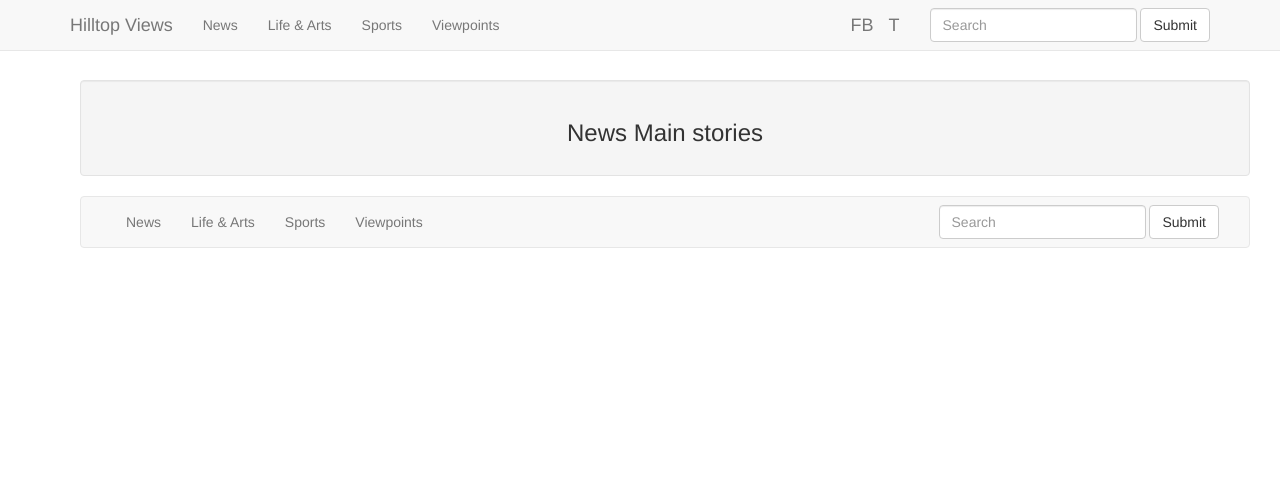
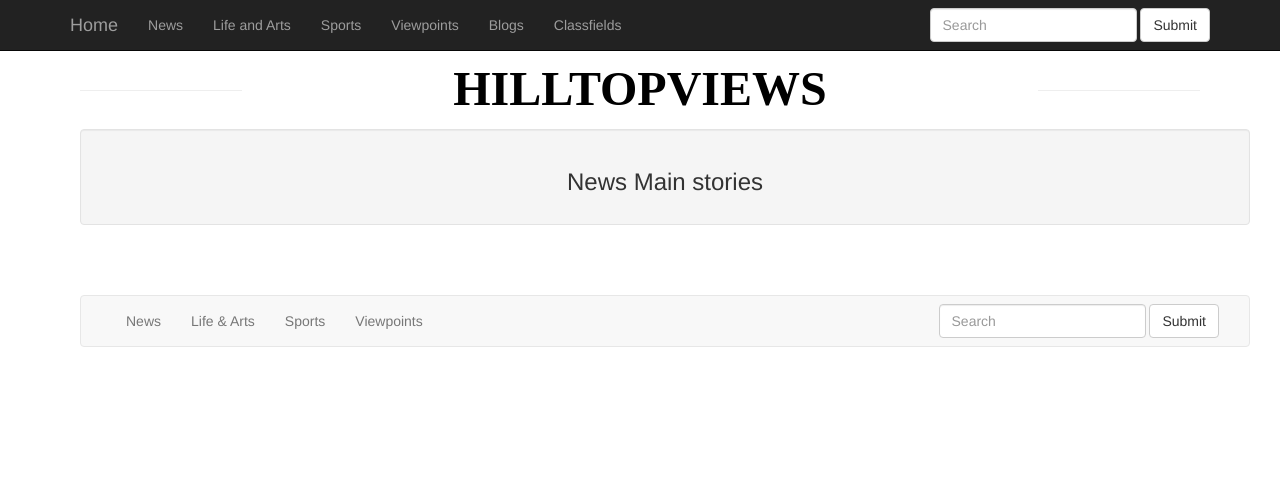
Before and after one commit to tlagrim/newspaper, a Django app: page /news in a window 1280 px wide. Shown: the top 496 px of the page. Run offline with Django 3.2, Linux system fonts and the light colour scheme; data comes from the database, SQL or seed files in the repository; some libraries are stand-ins or nearby versions.

Commit message:
Updated navbar & CSS
modified some css for the navbar
inserted Tim’s navbar and masthead with slight modifications

```diff
--- a/static/hilltopviews.css
+++ b/static/hilltopviews.css
@@ -47,3 +47,44 @@ div.main-feature-box {
   font-size: 18px;
   line-height: 20px;
 }
+
+/*!
+ * Start Bootstrap - Blog Post HTML Template (http://startbootstrap.com)
+ * Code licensed under the Apache License v2.0.
+ * For details, see http://www.apache.org/licenses/LICENSE-2.0.
+ */
+
+body {
+    padding-top: 50px; /* Required padding for .navbar-fixed-top. Remove if using .navbar-static-top. Change if height of navigation changes. */
+}
+
+footer {
+    margin: 50px 0;
+}
+
+.wide {
+    width:100%;
+    height:200px;
+    background-image:url("https://mail.google.com/mail/u/0/?ui=2&ik=efd922a208&view=fimg&th=14c04701ac43f497&attid=0.1&disp=inline&realattid=f_i73hpr3r0&safe=1&attbid=ANGjdJ8IvV7GPEFZtdQOW5VmBXeQzxUoCyBnDORaasSK4j_honx-TGgFkhYUniuTWJJaSrAH-a_VEUjDIrqfFQbsvXzFIvnaohRdvIjonFr29tLlkT-q_hJw0N6a04c&ats=1426003611157&rm=14c04701ac43f497&zw&sz=w1250-h509");
+    background-size:cover;
+}
+
+.wide img {
+    width:100%;
+}
+
+.logo {
+    color:#000000;
+    font-weight:800;
+    font-size:14pt;
+    padding:5px;
+    text-align:center;
+}
+
+.line {
+    padding-top:20px;
+    white-space:no-wrap;
+    overflow:hidden;
+    text-align:center;
+    text-color: #000000;
+}
--- a/templates/base.html
+++ b/templates/base.html
@@ -25,9 +25,9 @@
     <title>{% block title %}Newpaper Site{% endblock %}</title>
 </head>
 <body>
-	<header id="masthead">
+	<header>
 	{% block masthead %}
-			{% include "navbar-2.html" %}
+			{% include "navbar-home.html" %}
 	{% endblock %}
 	</header>
 
--- /dev/null
+++ b/templates/navbar-home.html
@@ -0,0 +1,56 @@
+ <div class="navbar navbar-inverse navbar-fixed-top">
+      <div class="container">
+	<div class="navbar-header">
+	  <button type="button" class="navbar-toggle" data-toggle="collapse" data-target=".navbar-collapse">
+            <span class="icon-bar"></span>
+            <span class="icon-bar"></span>
+            <span class="icon-bar"></span>
+	  </button>
+
+	  <a class="navbar-brand" href="/">Home</a>
+	</div>
+	<div class="collapse navbar-collapse">
+	  <ul class="nav navbar-nav">
+          	<li><a href="/news">News</a></li>
+				<li><a href="/life_and_arts">Life and Arts</a></li>
+            	<li><a href="/sports">Sports</a></li>
+            	<li><a href="/viewpoints">Viewpoints</a></li>
+            	<li><a href="#blogs">Blogs</a></li>
+            	<li><a href="#advertise">Classfields</a></li>
+	  </ul>
+
+
+          <ul class="nav navbar-nav navbar-right">
+			 <form class="navbar-form navbar-left" role="search">
+					        <div class="form-group">
+					          <input type="text" class="form-control" placeholder="Search">
+					        </div>
+					        <button type="submit" class="btn btn-default">Submit</button>
+					      </form>
+            <li>
+	      <script type="text/javascript" src="//s7.addthis.com/js/300/addthis_widget.js#pubid=ra-54fe73633c3e6f97" async="async"></script>
+	    </li>
+	  </ul>
+
+	</div><!--/.nav-collapse -->
+      </div>
+    </div>
+
+    <div class="row">
+      <div class="col-sm-2 line"><hr></div>
+      <div class="col-sm-8 logo">
+        <span style="color:#000000">
+          <span style="font-family:Univers LT Std">
+            <big>
+              <span style="font-size:48px">
+                <strong>
+                  HILLTOPVIEWS
+                </strong>
+              </span>
+            </big>
+          </span>
+        </span>
+
+      </div>
+      <div class="col-sm-2 line"><hr></div>
+    </div>
```
